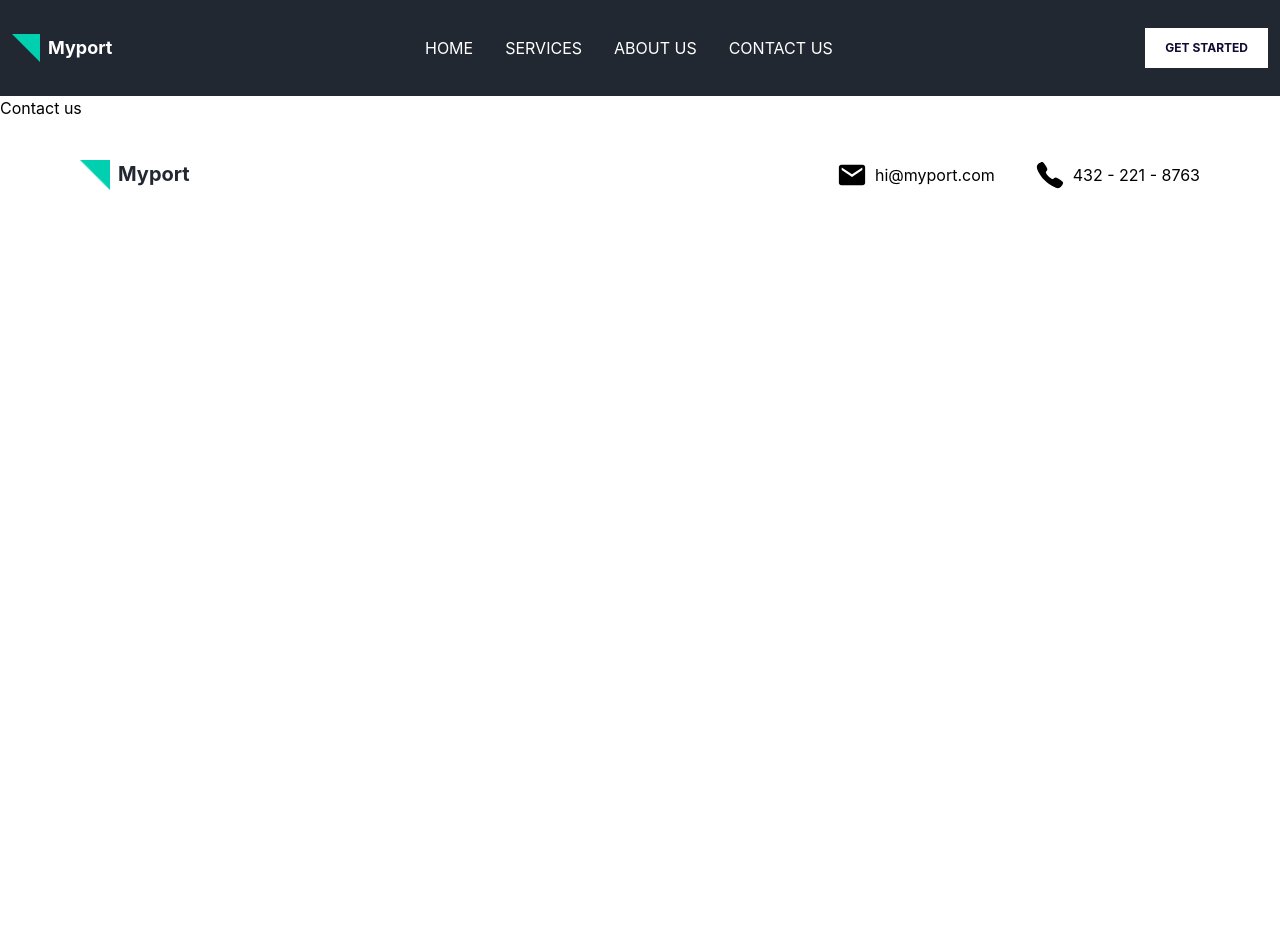
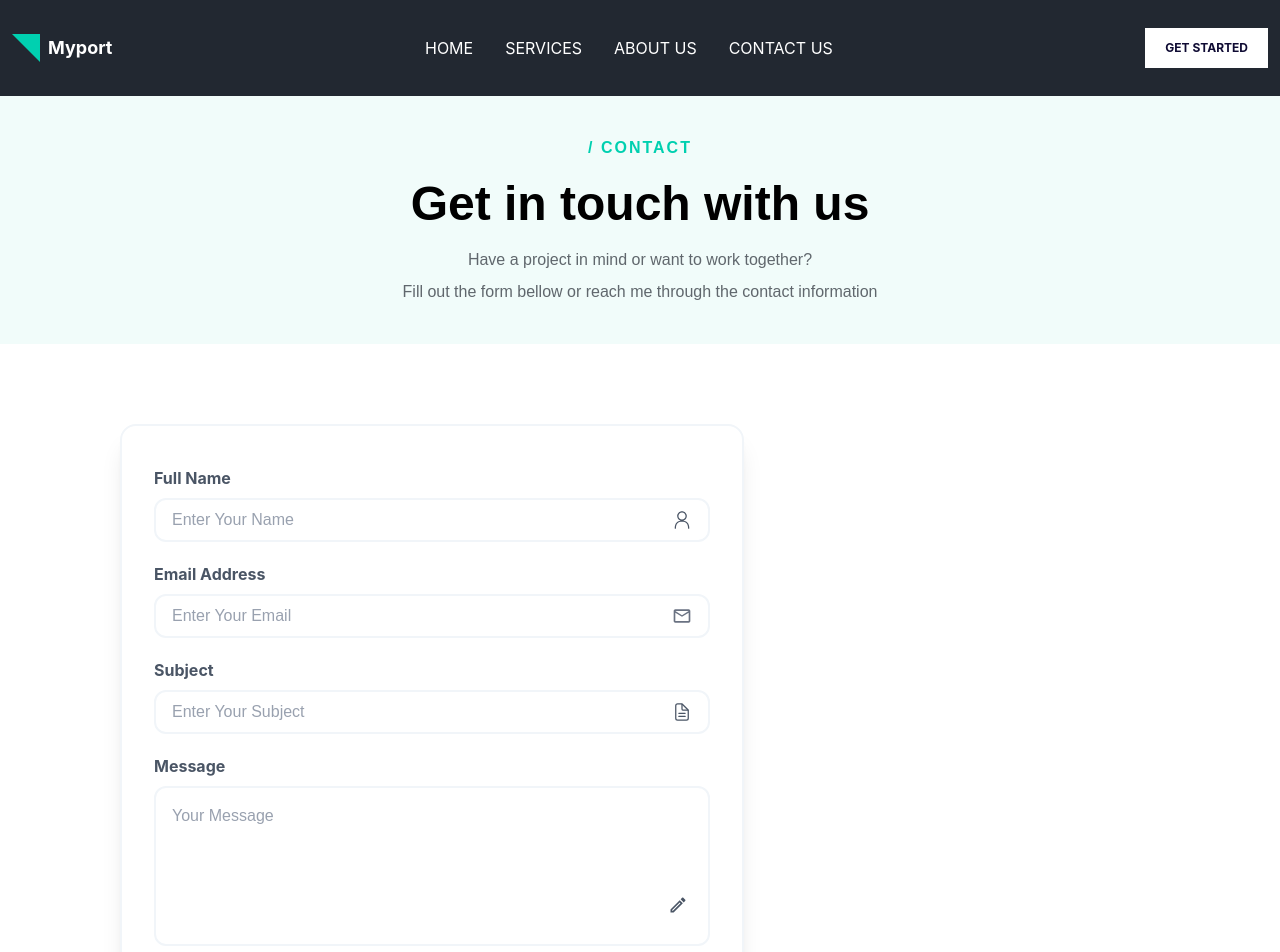
Before and after one commit to muneebkhan-dev/Agency-Website, a React (Vite) app: page /contact in a window 1280 px wide. Shown: the top 952 px of the page. Before the commit the page ends 800 px from the top, so only its background shows below. Built offline with nearby package versions, Linux system fonts and the light colour scheme.

Commit message:
added about section and contact form

```diff
--- a/src/Pages/Contact.jsx
+++ b/src/Pages/Contact.jsx
@@ -1,8 +1,85 @@
 import React from "react"
+import { MdEmail } from "react-icons/md"
+import { RxPerson } from "react-icons/rx"
+import { MdMailOutline } from "react-icons/md"
+import { IoDocumentTextOutline } from "react-icons/io5"
+import { MdOutlineEdit } from "react-icons/md"
+import { PiTelegramLogoBold } from "react-icons/pi"
 
 const Contact = () => {
   return (
-    <div>Contact us</div>
+    <section className='relative min-h-screen'>
+      <div className='cont-1'>
+        <div className='flex flex-col items-center py-10 bg-[#f1fcfa] gap-5 w-full'>
+          <h2 className='font-DMmono text-base font-bold text-[#00D0B0] tracking-[2px]'>
+            / CONTACT
+          </h2>
+          <h3 className='font-dm font-bold text-5xl'>Get in touch with us</h3>
+          <div className='font-dm text-xm text-[#222831]/70 flex flex-col items-center gap-2'>
+            <p>Have a project in mind or want to work together?</p>
+            <p>
+              Fill out the form bellow or reach me through the contact
+              information
+            </p>
+          </div>
+        </div>
+        <div className='max-w-7xl px-30 py-20 mx-auto'>
+          <div className='w-3/5 shadow-xl rounded-2xl p-8 border-2 border-slate-100'>
+            <form className='flex flex-col gap-3'>
+              <div>
+                <h3 className='font-bold text-gray-600 py-2'>Full Name</h3>
+                <div className='relative border-2 border-slate-100 rounded-xl'>
+                  <input
+                    type='text'
+                    placeholder='Enter Your Name'
+                    className='py-2 px-4 border-hidden font-dm placeholder:text-xm placeholder:text-gray-400 font-medium outline-none'
+                  />
+                  <RxPerson className='absolute size-5 right-4 top-1/2 -translate-y-1/2 text-gray-600' />
+                </div>
+              </div>
+              <div>
+                <h3 className='font-bold text-gray-600 py-2'>Email Address</h3>
+                <div className='relative border-2 border-slate-100 rounded-xl'>
+                  <input
+                    type='email'
+                    placeholder='Enter Your Email'
+                    className='py-2 px-4 font-dm placeholder:text-xm placeholder:text-gray-400 outline-none'
+                  />
+                  <MdMailOutline className='absolute size-5 right-4 top-1/2 -translate-y-1/2 text-gray-500' />
+                </div>
+              </div>
+              <div>
+                <h3 className='font-bold text-gray-600 py-2'>Subject</h3>
+                <div className='relative border-2 border-slate-100 rounded-xl'>
+                  <input
+                    type='text'
+                    placeholder='Enter Your Subject'
+                    className='py-2 px-4 font-dm placeholder:text-xm placeholder:text-gray-400 outline-none'
+                  />
+                  <IoDocumentTextOutline className='absolute size-5 right-4 top-1/2 -translate-y-1/2 text-gray-600' />
+                </div>
+              </div>
+              <div>
+                <h3 className='font-bold text-gray-600 py-2'>Message</h3>
+                <div className='relative border-2 border-slate-100 rounded-xl min-h-40 py-4 px-4'>
+                  <input
+                    placeholder='Your Message'
+                    className='font-dm placeholder:text-xm placeholder:text-gray-400 flex justify-start outline-none'
+                  ></input>
+                  <MdOutlineEdit className='absolute size-5 right-5 top-3/4 -translate-y-1/2 text-gray-600' />
+                </div>
+              </div>
+              <div className='flex items-start'>
+                <button className='font-dm px-5 py-3 rounded-xl text-sm font-bold bg-[#00D0B0] text-white flex gap-2 items-center'>
+                  <PiTelegramLogoBold className="text-white size-4"/>
+                  Send Message
+                </button>
+              </div>
+            </form>
+          </div>
+        </div>
+      </div>
+    </section>
   )
 }
 
```
